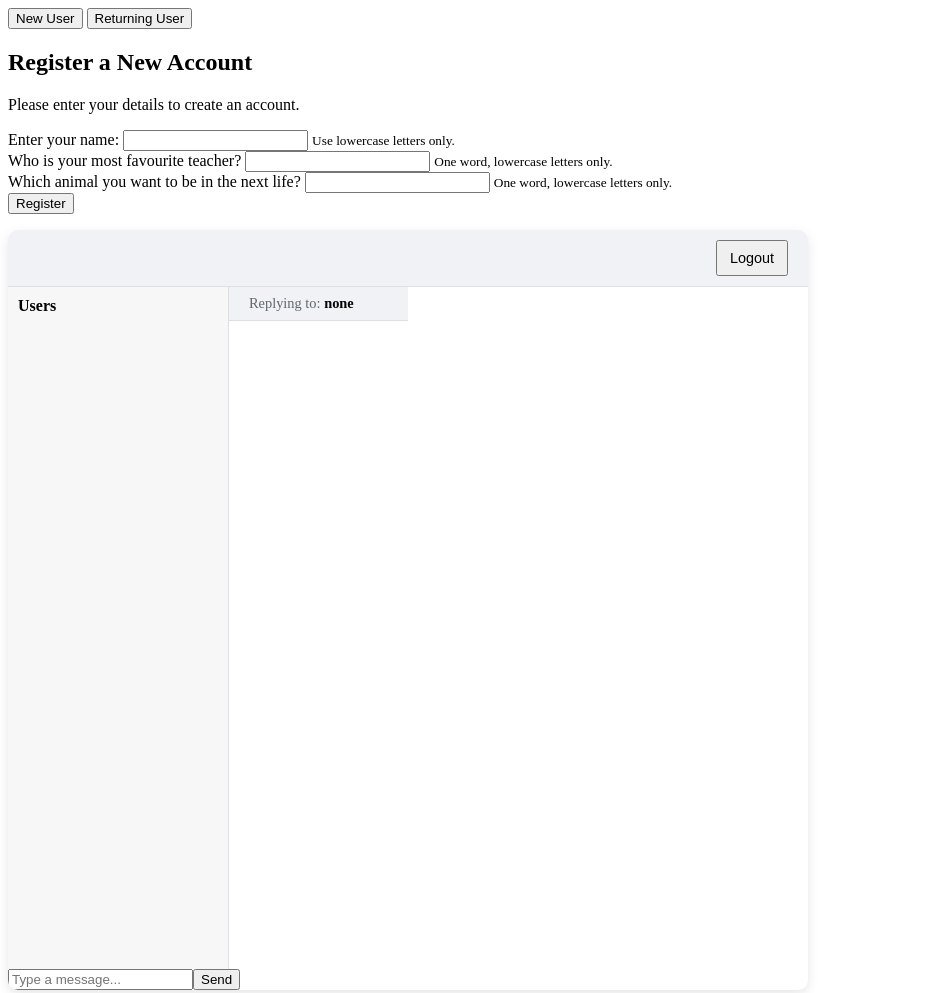
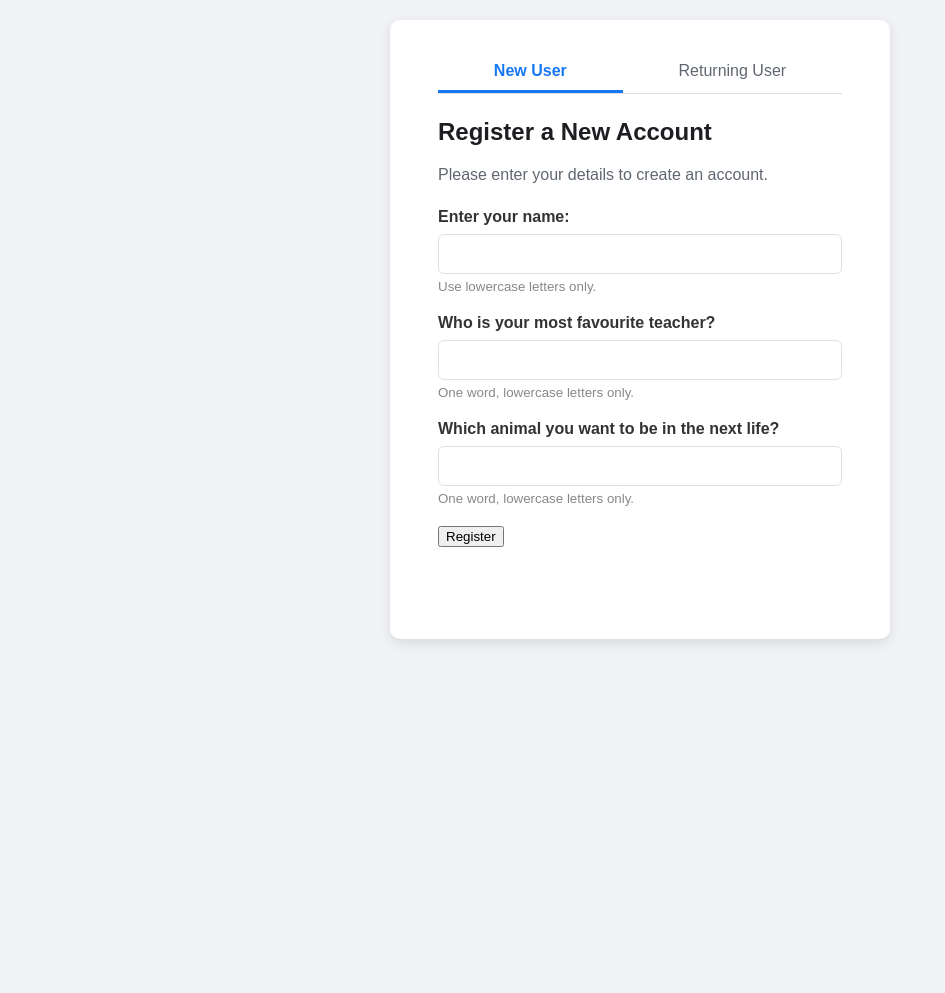
Before and after one commit to Vishalkumawat589/my-chat-app, a website: page index.html in a window 1280 px wide. Shown: the top 993 px of the page, without its empty margins (0-945 px from the left). After the commit the page ends 800 px from the top, so only its background shows below. Drawn offline with nearby package versions, Linux system fonts and the light colour scheme.

Commit message:
Update style.css

```diff
--- a/style.css
+++ b/style.css
@@ -1,13 +1,53 @@
-/* ... (all previous styles remain the same) ... */
+/* General Body Styles */
+body {
+    font-family: Arial, sans-serif;
+    background-color: #f0f2f5;
+    margin: 0;
+    padding: 20px; /* Add some padding for smaller screens */
+    color: #333;
+}
 
-/* --- UPDATED & NEW CHAT STYLES --- */
-#chat-container { display: flex; flex-direction: column; width: 95%; max-width: 800px; height: 95vh; background-color: white; border-radius: 10px; box-shadow: 0 4px 12px rgba(0, 0, 0, 0.1); overflow: hidden; }
+/* Make containers centered and well-spaced */
+#login-container, #chat-container {
+    margin: auto;
+    width: 100%;
+    max-width: 500px; /* Limit width on larger screens */
+}
+
+.form-card {
+    background-color: white;
+    padding: 2rem 3rem;
+    border-radius: 10px;
+    box-shadow: 0 4px 12px rgba(0, 0, 0, 0.1);
+}
+
+h1, h2 { color: #1c1e21; }
+p { color: #606770; margin-bottom: 1.5rem; }
+
+/* Tab Styles */
+.tabs { display: flex; margin-bottom: 1.5rem; border-bottom: 1px solid #dddfe2; }
+.tab-button { flex-grow: 1; padding: 10px; border: none; background-color: transparent; cursor: pointer; font-size: 1rem; color: #606770; border-bottom: 3px solid transparent; }
+.tab-button.active { color: #1877f2; border-bottom: 3px solid #1877f2; font-weight: bold; }
+
+/* Input Field Grouping */
+.input-group { margin-bottom: 1.25rem; text-align: left; }
+label { display: block; margin-bottom: 0.5rem; font-weight: bold; color: #333; }
+input[type="text"] { width: 100%; padding: 10px; border: 1px solid #dddfe2; border-radius: 6px; box-sizing: border-box; font-size: 1rem; }
+input[type="text"]:focus { outline: none; border-color: #1877f2; box-shadow: 0 0 0 2px #e7f3ff; }
+small { display: block; margin-top: 5px; color: #888; }
+.error { color: #fa383e; font-weight: bold; margin-top: 1rem; min-height: 20px; }
+
+/* --- THIS IS THE MOST IMPORTANT RULE --- */
+.hidden {
+    display: none !important;
+}
+
+/* Chat Styles */
+#chat-container { display: flex; flex-direction: column; height: 90vh; background-color: white; border-radius: 10px; box-shadow: 0 4px 12px rgba(0, 0, 0, 0.1); overflow: hidden; }
 .chat-header { display: flex; justify-content: space-between; align-items: center; padding: 10px 20px; background-color: #f0f2f5; border-bottom: 1px solid #dddfe2; flex-shrink: 0; }
 .chat-header h1 { font-size: 1.2rem; margin: 0; }
 #logout-button { width: auto; padding: 8px 12px; font-size: 0.9rem; }
 .chat-main { display: flex; flex-grow: 1; overflow: hidden; }
-
-/* Admin View */
 #admin-view { display: flex; width: 100%; }
 #user-list-container { width: 200px; border-right: 1px solid #dddfe2; background-color: #f7f7f7; padding: 10px; overflow-y: auto; flex-shrink: 0; }
 #user-list-container h3 { margin-top: 0; font-size: 1rem; }
@@ -15,33 +55,19 @@
 #user-list li { padding: 8px; cursor: pointer; border-radius: 5px; display: flex; align-items: center; }
 #user-list li:hover { background-color: #e4e6eb; }
 #user-list li.selected-user { background-color: #cce5ff; font-weight: bold; }
-
-.online-indicator {
-    height: 8px;
-    width: 8px;
-    background-color: #31a24c; /* Green dot */
-    border-radius: 50%;
-    margin-right: 8px;
-}
-
-#replying-to-bar {
-    padding: 8px 20px;
-    background-color: #f0f2f5;
-    border-bottom: 1px solid #dddfe2;
-    font-size: 0.9rem;
-    color: #606770;
-    flex-shrink: 0;
-}
-#recipient-name {
-    font-weight: bold;
-    color: #050505;
-}
-
+.online-indicator { height: 8px; width: 8px; background-color: #31a24c; border-radius: 50%; margin-right: 8px; }
+#replying-to-bar { padding: 8px 20px; background-color: #f0f2f5; border-bottom: 1px solid #dddfe2; font-size: 0.9rem; color: #606770; flex-shrink: 0; }
+#recipient-name { font-weight: bold; color: #050505; }
 .chat-area { flex-grow: 1; display: flex; flex-direction: column; }
 #admin-messages { list-style-type: none; margin: 0; padding: 20px; flex-grow: 1; overflow-y: auto; }
-
-/* User View */
 #user-view { width: 100%; display: flex; flex-direction: column; }
 #user-messages { list-style-type: none; margin: 0; padding: 20px; flex-grow: 1; overflow-y: auto; }
-
-/* ... (shared message and form styles remain the same) ... */
+#admin-messages li, #user-messages li { padding: 8px 12px; margin-bottom: 10px; border-radius: 18px; max-width: 75%; word-wrap: break-word; }
+#admin-messages li.sent, #user-messages li.sent { background-color: #1877f2; color: white; margin-left: auto; text-align: right; }
+#admin-messages li.received, #user-messages li.received { background-color: #e4e6eb; color: #050505; margin-right: auto; text-align: left; }
+#admin-messages li .sender, #user-messages li .sender { display: block; font-size: 0.8rem; font-weight: bold; margin-bottom: 4px; color: #606770; }
+#admin-messages li.sent .sender, #user-messages li.sent .sender { color: #e7f3ff; }
+#chat-form { display: flex; padding: 10px; border-top: 1px solid #dddfe2; background-color: #f0f2f5; flex-shrink: 0; }
+#message-input { border: 1px solid #ccc; border-radius: 18px; padding: 10px; flex-grow: 1; margin-right: 10px; }
+#message-input:focus { outline: none; border-color: #1877f2; }
+#chat-form button { width: auto; padding: 10px 20px; }
```
